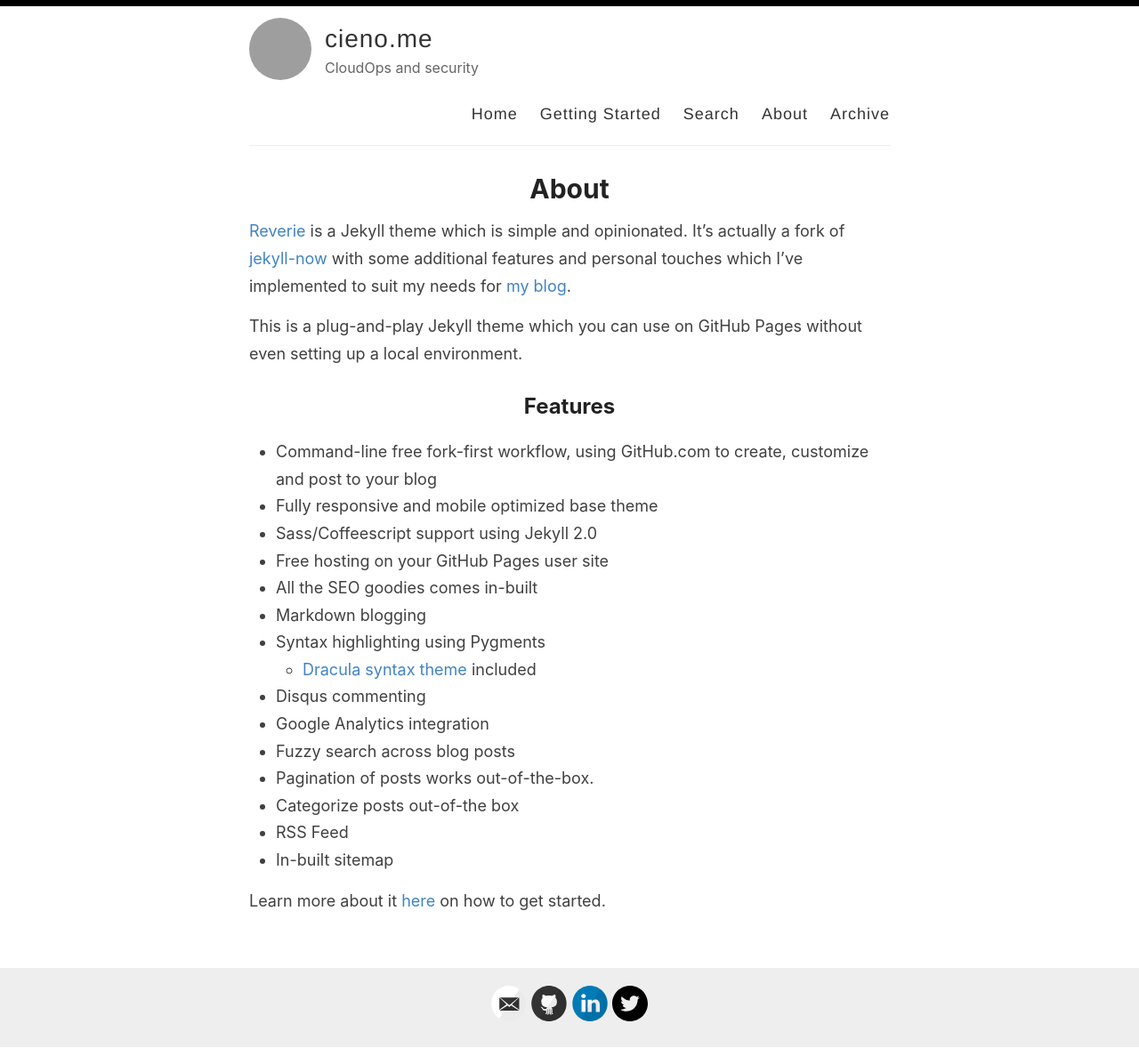
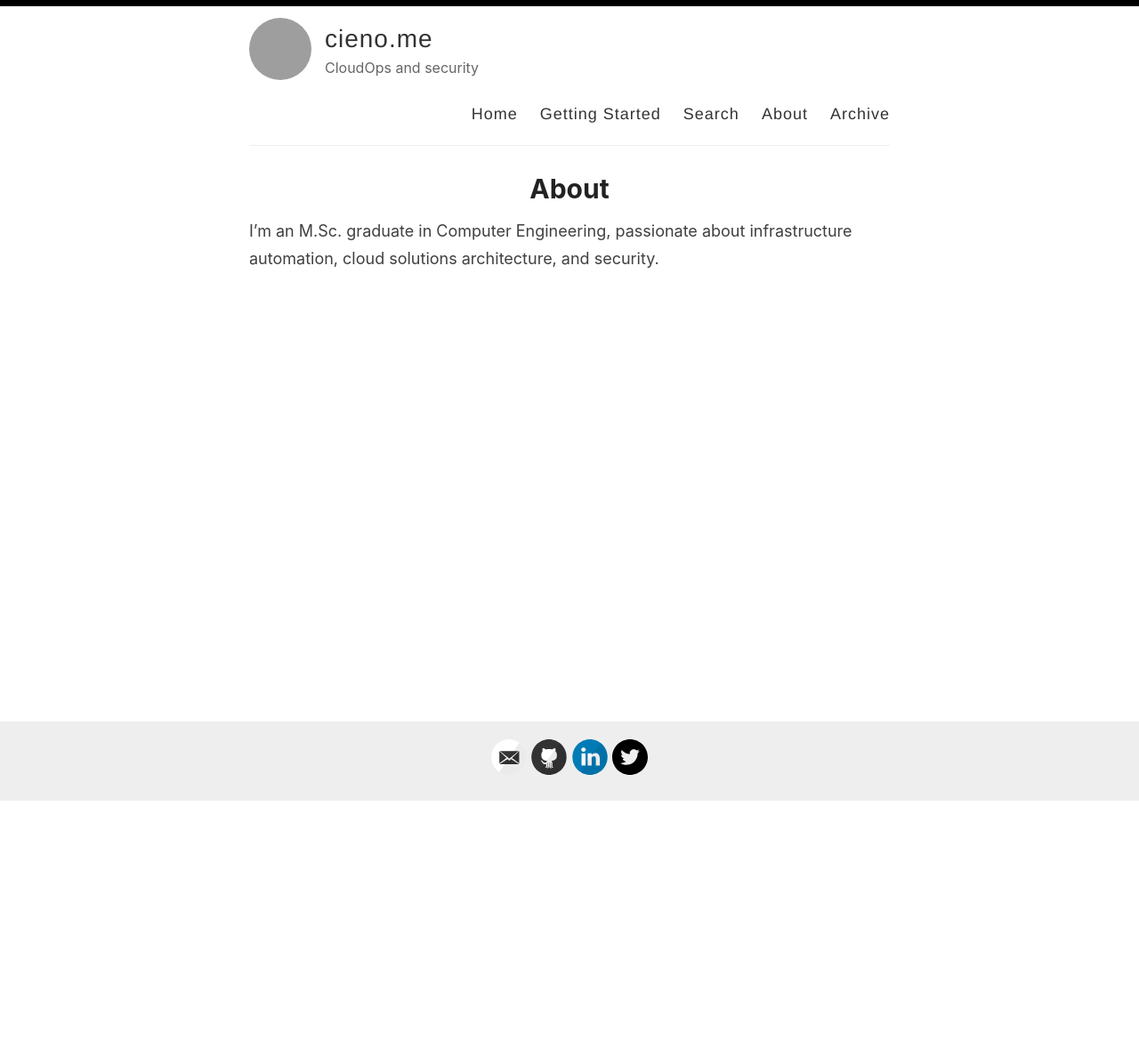
Before and after one commit to mcieno/mcieno.github.io, a Jekyll site: the page built from _pages/about.md, in a window 1280 px wide. Shown: the whole page at 89% size. Built offline with Jekyll 4.4.1, drawn with Linux system fonts in a browser that asks for light colours; after the commit the page ends 901 px from its top, so only the background shows below that; grey boxes are pictures that could not be loaded.

Commit message:
Update about.md

```diff
--- a/_pages/about.md
+++ b/_pages/about.md
@@ -1,29 +1,7 @@
 ---
 layout: page
 title: About
-permalink: /about/
+permalink: /about
 ---
 
-[Reverie](https://github.com/amitmerchant1990/reverie) is a Jekyll theme which is simple and opinionated. It's actually a fork of [jekyll-now](https://github.com/barryclark/jekyll-now) with some additional features and personal touches which I've implemented to suit my needs for [my blog](https://www.amitmerchant.com).
-
-This is a plug-and-play Jekyll theme which you can use on GitHub Pages without even setting up a local environment.
-
-## Features
-
-- Command-line free fork-first workflow, using GitHub.com to create, customize and post to your blog
-- Fully responsive and mobile optimized base theme
-- Sass/Coffeescript support using Jekyll 2.0
-- Free hosting on your GitHub Pages user site
-- All the SEO goodies comes in-built
-- Markdown blogging
-- Syntax highlighting using Pygments
-    - [Dracula syntax theme](https://draculatheme.com/) included
-- Disqus commenting
-- Google Analytics integration
-- Fuzzy search across blog posts
-- Pagination of posts works out-of-the-box.
-- Categorize posts out-of-the box
-- RSS Feed
-- In-built sitemap
-
-Learn more about it [here](https://github.com/amitmerchant1990/reverie) on how to get started.
+I'm an M.Sc. graduate in Computer Engineering, passionate about infrastructure automation, cloud solutions architecture, and security.
```
